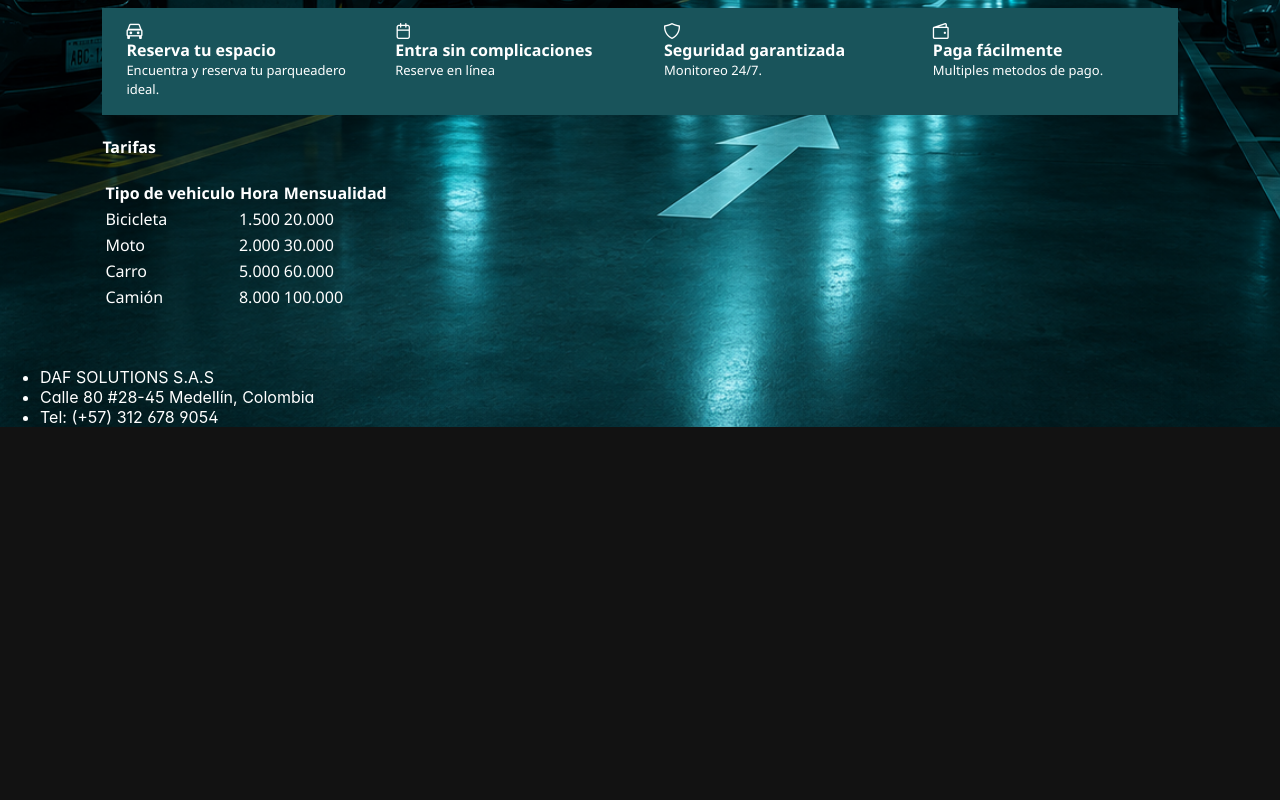
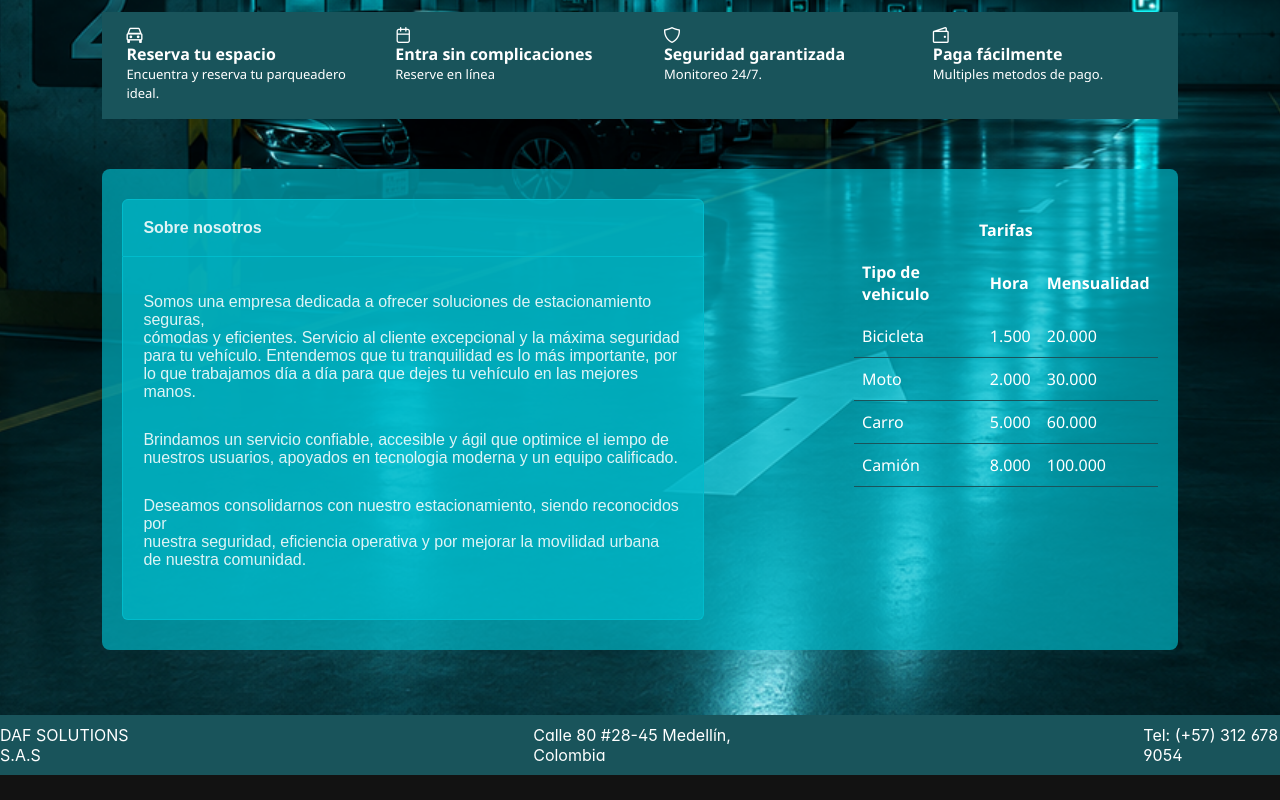
Before and after one commit to DianaC23/DAFparking_proyecto_final, a React (Create React App) app in the folder Parqueadero/front-end/DAF_react/parqueadero/: page / in a window 1280 px wide. Shown: the part 598-1398 px from the top of the page. Before the commit the page ends 1041 px from the top, so only its background shows below. Built offline with nearby package versions, Linux system fonts and the light colour scheme; a web font is replaced by a local one.

Commit message:
pagina de inicio terminada

```diff
--- a/Parqueadero/front-end/DAF_react/parqueadero/src/paginas/inicio.css
+++ b/Parqueadero/front-end/DAF_react/parqueadero/src/paginas/inicio.css
@@ -1,3 +1,6 @@
+*{
+    box-sizing: border-box;
+}
 /*Paleta de colores: #19545B, #00282A Y #94FDFF*/
 .p-menubar .p-menuitem{
 margin-right: 40px;
@@ -95,3 +98,53 @@ main{
     font-size: 13px;
     line-height: 1.5;
 }
+/*Panel sobre nosotros*/
+.contenedor-columnas{
+    display: flex;
+    flex-direction: row;
+    padding: 30px 20px;
+    width: 100%;
+    align-items: stretch;
+    box-sizing: border-box;
+    background-color: #00bbcca8;
+    border-radius: 8px;
+    gap: 150px;
+    margin-top: 50px;
+}
+/**Tarifas*/
+div.p-panel-content, div.p-panel-header{
+    background-color: #00bbcca8;
+    border-color: #00bccc;
+}
+.contenedor-columnas .column{
+    flex: 1;
+    background-color: #00bccc;
+    min-width: 0;
+     border-radius: 8px;
+}
+.tarifa{
+    width: 100%;
+    border-collapse:collapse ;
+    margin-top: 10px;
+}
+.tarifa th, .tarifa td{
+    padding: 10px 8px;
+    text-align: left;
+}
+.tarifa tbody tr{
+    border-bottom: 1px solid #19545B;
+}
+/*Footer*/
+.footer-li{
+    list-style: none;
+    display: flex;
+    flex-direction: row;
+    background-color: #19545B;
+    gap: 400px;
+    margin: 25px 0px;
+    padding: 10px 0px;
+}
+/*      Quienes somos letra*/
+p.m-0{
+    margin-bottom: 30px;
+}
--- a/Parqueadero/front-end/DAF_react/parqueadero/src/paginas/inicio.jsx
+++ b/Parqueadero/front-end/DAF_react/parqueadero/src/paginas/inicio.jsx
@@ -3,24 +3,21 @@ import './inicio.css';
 //estilos
 import 'primereact/resources/themes/lara-dark-green/theme.css';
 import 'primereact/resources/primereact.min.css';
-
 //iconos
 import 'primeicons/primeicons.css';
 //menu
 import { Menubar } from 'primereact/menubar';
 //logo
 import logo from '../assets/DAF_LOGO.png';
-
-
-
-
+//panel
+import { Panel } from 'primereact/panel';
 
 
 //Elementos del menú
         const items =[
             {label: 'Precios'},
             {label: 'Ubicaciones' },
-            {label: 'sobre nosotros' },
+            {label: 'sobre nosotros', url :'#sobre-nosotros'},
             {label: 'contacto'},
             {label: 'Inicio de sesión',
                 className:  'menu-login'
@@ -32,7 +29,7 @@ function Inicio(){
     const start = (
                     <img src={logo}
                      alt="DAF_PARKING"
-                     height="50" />
+                     height="80" />
                 );
 
     return(
@@ -79,15 +76,38 @@ function Inicio(){
                         <p>Multiples metodos de pago.</p>
                     </div>
                 </section>
-                <section className='tarifas-container'>
-                    <h4>Tarifas</h4>
+                <div className='contenedor-columnas' id='sobre-nosotros'>
+                    <div className='columna'>
+                    <Panel header="Sobre nosotros">
+                    <p className="m-0">
+                        Somos una empresa dedicada a ofrecer soluciones de estacionamiento seguras,<br/>
+                        cómodas y eficientes. Servicio al cliente excepcional y la máxima seguridad <br/>
+                        para tu vehículo. Entendemos que tu tranquilidad es lo más importante, por<br/>
+                        lo que trabajamos día a día para que dejes tu vehículo en las mejores manos.<br/></p>
+                        <p className="m-0">Brindamos un servicio confiable, accesible y ágil que optimice el iempo de <br/>nuestros
+                        usuarios, apoyados en tecnologia moderna y un equipo calificado.<br/></p>
+                        <p className="m-0">Deseamos consolidarnos con nuestro estacionamiento, siendo reconocidos por<br/> nuestra
+                        seguridad, eficiencia operativa y por mejorar la movilidad urbana<br/> de nuestra comunidad.</p>
+
+
+
+                </Panel>
+                </div>
+                <div className='columna'>
+                    <panel header = "Tarifas">
                         <div className='tabla-tarifa'>
-                        <table>
+                        <table className='tarifa'>
+                            <thead>
+                                <tr>
+                                    <th colSpan={3}style={{textAlign:'center'}}>Tarifas</th>
+                                </tr>
                                 <tr>
                                 <th>Tipo de vehiculo</th>
                                 <th>Hora</th>
                                 <th>Mensualidad</th>
                             </tr>
+                            </thead>
+                            <tbody>
                                 <tr><td>Bicicleta</td>
                                 <td>1.500</td>
                                 <td>20.000</td></tr>
@@ -100,16 +120,21 @@ function Inicio(){
                                 <tr><td>Camión</td>
                                 <td>8.000</td>
                                 <td>100.000</td></tr>
+                            </tbody>
                         </table>
                     </div>
-                </section>
+                    </panel>
+
+                </div>
+                </div>
+
             </main>
             <footer>
                 <div className='footer-a'>
-                    <ul>
-                        <li>DAF SOLUTIONS S.A.S</li>
-                        <li>Calle 80 #28-45 Medellín, Colombia</li>
-                        <li>Tel: (+57) 312 678 9054</li>
+                    <ul className='footer-li'>
+                        <li >DAF SOLUTIONS S.A.S</li>
+                        <li >Calle 80 #28-45 Medellín, Colombia</li>
+                        <li >Tel: (+57) 312 678 9054</li>
                     </ul>
                 </div>
             </footer>
```
Lines whose indentation alone changed are shown as unchanged.
